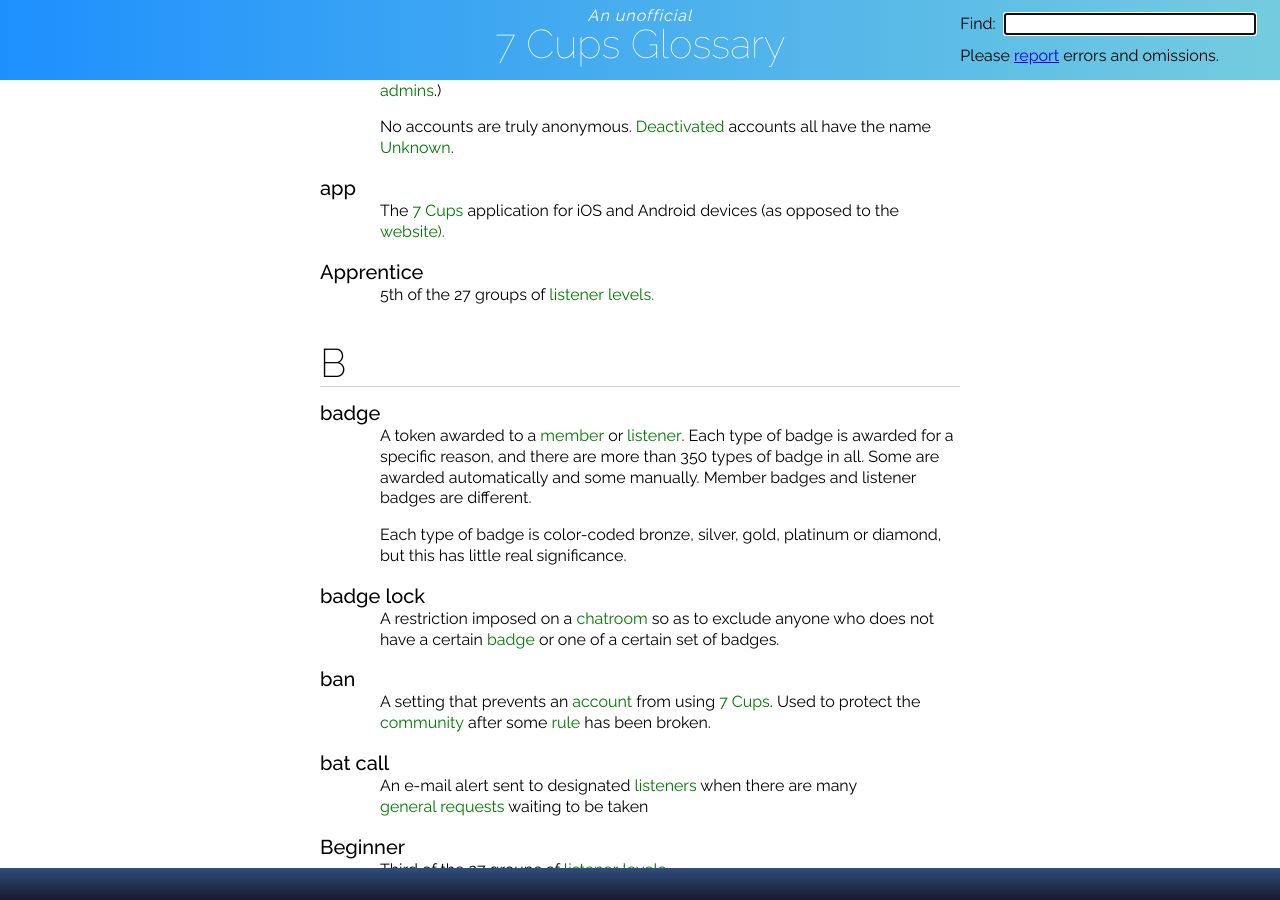
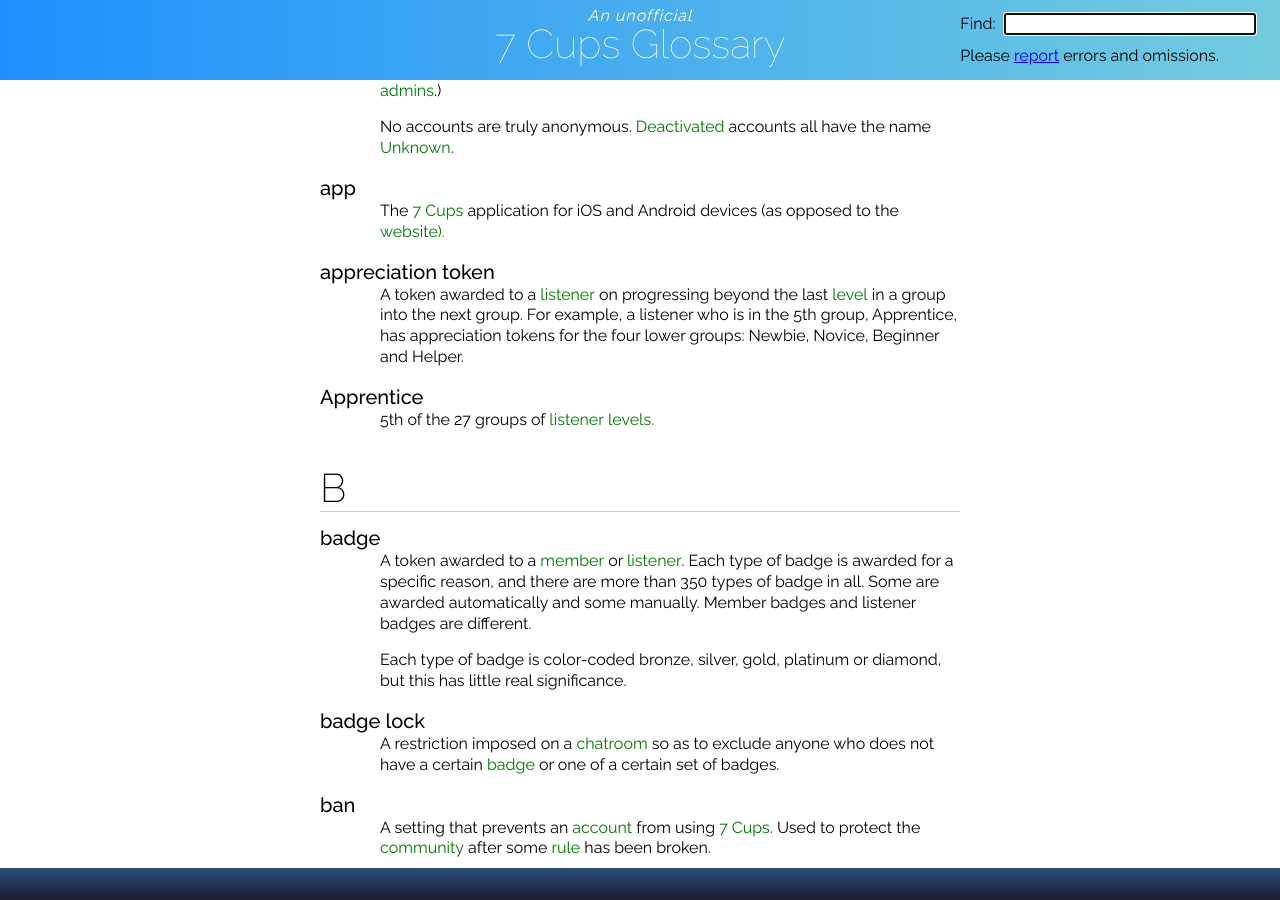
Before and after one commit to RarelyCharlie/rarelycharlie.github.io, a Jekyll site: the page built from glossary.md, in a window 1280 px wide and 900 px high, scrolled down 2265 px. Built offline with Jekyll 4.4.1, drawn with Linux system fonts in a browser that asks for light colours.

Commit message:
add appreciation token

```diff
--- a/glossary.md
+++ b/glossary.md
@@ -87,6 +87,9 @@ No accounts are truly anonymous. ~~Deactivated/deactivate~~ accounts all have th
 
 # app
 The ~~7 Cups~~ application for iOS and Android devices (as opposed to the ~~website).~~
+
+# appreciation token
+A token awarded to a ~~listener~~ on progressing beyond the last ~~level~~ in a group into the next group. For example, a listener who is in the 5th group, Apprentice, has appreciation tokens for the four lower groups: Newbie, Novice, Beginner and Helper.
 
 # Apprentice
 5th of the 27 groups of ~~listener~~ ~~levels./level~~
```
